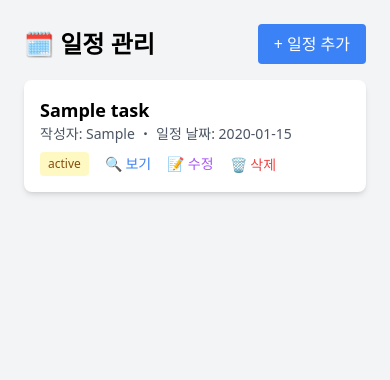
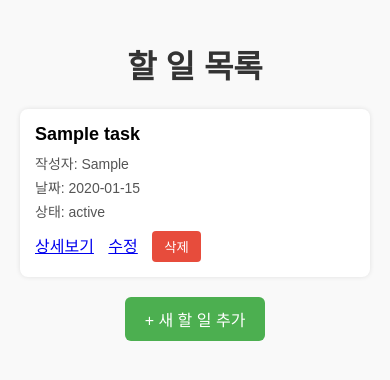
Before and after one commit to parkgunu/schedule_web, a Flask app: page / in a window 390 px wide. Shown: the top 380 px of the page. Run offline with Flask 3, Linux system fonts and the light colour scheme; tables that the repository leaves empty hold one stand-in row (values such as "Sample post"); some libraries are stand-ins or nearby versions.

Commit message:
Fix: Make index page responsive for mobile

```diff
--- a/templates/index.html
+++ b/templates/index.html
@@ -1,18 +1,104 @@
-{% extends 'base.html' %}
-{% block content %}
-    {% for row in tasks %}
-    <div class="bg-white p-4 rounded-lg shadow-md mb-4">
-        <div class="text-lg font-semibold">{{ row[1] }}</div>
-        <div class="text-sm text-gray-600">작성자: {{ row[3] }} ・ 일정 날짜: {{ row[4] }}</div>
-        <div class="mt-2 flex space-x-4 items-center">
-            <span class="inline-block px-2 py-1 bg-yellow-100 text-yellow-800 text-xs rounded">{{ row[5] }}</span>
-            <a href="/detail/{{ row[0] }}" class="text-blue-500 text-sm hover:underline">🔍 보기</a>
-            <a href="/edit/{{ row[0] }}" class="text-purple-500 text-sm hover:underline">📝 수정</a>
-            <form action="/delete/{{ row[0] }}" method="POST" style="display:inline;">
-                <button type="submit" class="text-red-500 text-sm hover:underline"
-                    onclick="return confirm('정말 삭제할까요?')">🗑 삭제</button>
-            </form>
-        </div>
+<!DOCTYPE html>
+<html lang="ko">
+<head>
+  <meta charset="UTF-8">
+  <meta name="viewport" content="width=device-width, initial-scale=1.0">
+  <title>할 일 목록</title>
+  <style>
+    body {
+      font-family: sans-serif;
+      padding: 20px;
+      max-width: 800px;
+      margin: auto;
+      background-color: #f9f9f9;
+    }
+
+    h1 {
+      text-align: center;
+      color: #333;
+    }
+
+    .task {
+      background: white;
+      padding: 15px;
+      margin-bottom: 12px;
+      border-radius: 8px;
+      box-shadow: 0 0 5px rgba(0,0,0,0.1);
+    }
+
+    .task h3 {
+      margin: 0 0 8px 0;
+      font-size: 18px;
+    }
+
+    .task p {
+      margin: 4px 0;
+      font-size: 14px;
+      color: #555;
+    }
+
+    .task .buttons {
+      margin-top: 10px;
+    }
+
+    .task .buttons a, .task .buttons form {
+      display: inline-block;
+      margin-right: 10px;
+    }
+
+    .task .buttons button {
+      background-color: #e74c3c;
+      color: white;
+      border: none;
+      padding: 6px 12px;
+      border-radius: 4px;
+      cursor: pointer;
+    }
+
+    .task .buttons button:hover {
+      background-color: #c0392b;
+    }
+
+    .nav {
+      text-align: center;
+      margin-top: 20px;
+    }
+
+    .nav a {
+      display: inline-block;
+      padding: 10px 20px;
+      background-color: #4CAF50;
+      color: white;
+      border-radius: 6px;
+      text-decoration: none;
+    }
+
+    .nav a:hover {
+      background-color: #45a049;
+    }
+  </style>
+</head>
+<body>
+  <h1>할 일 목록</h1>
+
+  {% for task in tasks %}
+  <div class="task">
+    <h3>{{ task[1] }}</h3>
+    <p>작성자: {{ task[3] }}</p>
+    <p>날짜: {{ task[4] }}</p>
+    <p>상태: {{ task[5] }}</p>
+    <div class="buttons">
+      <a href="/detail/{{ task[0] }}">상세보기</a>
+      <a href="/edit/{{ task[0] }}">수정</a>
+      <form action="/delete/{{ task[0] }}" method="POST" style="display:inline;">
+        <button type="submit">삭제</button>
+      </form>
     </div>
-    {% endfor %}
-{% endblock %}
+  </div>
+  {% endfor %}
+
+  <div class="nav">
+    <a href="/add">+ 새 할 일 추가</a>
+  </div>
+</body>
+</html>
```
